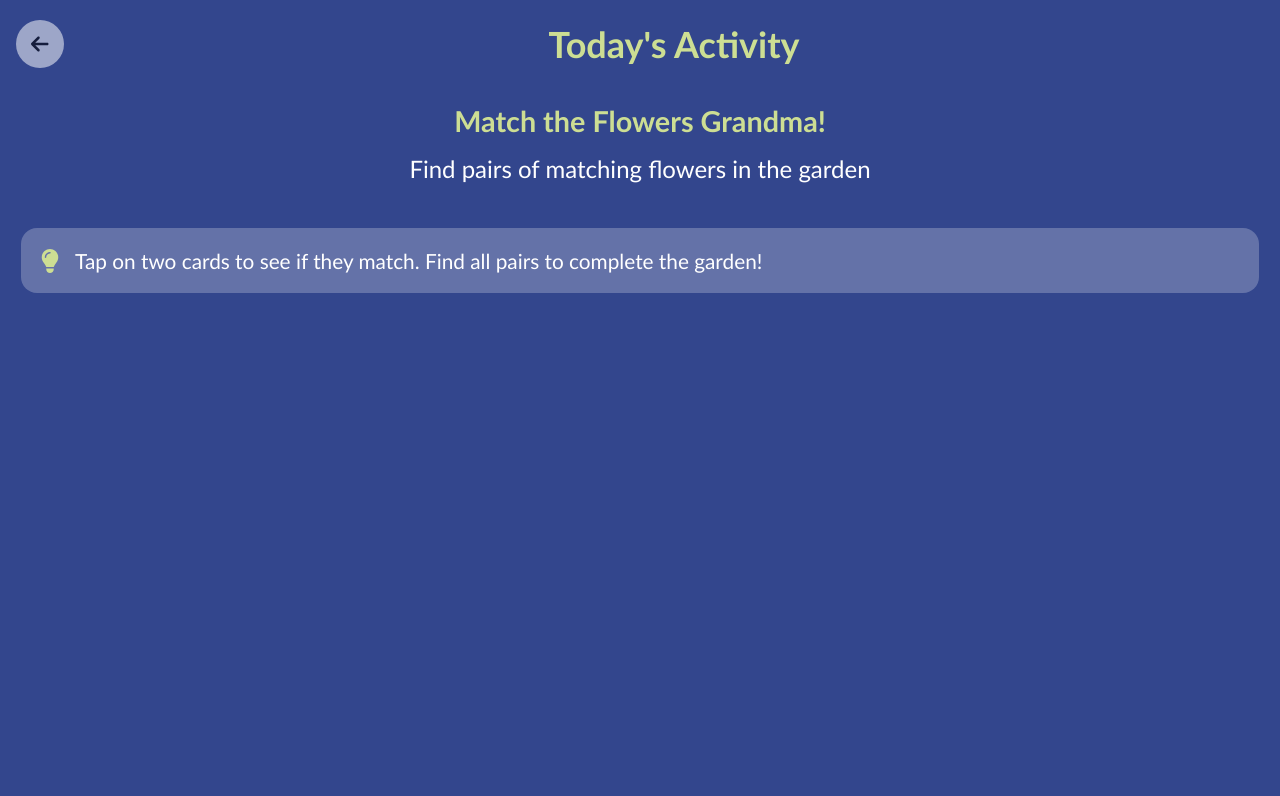
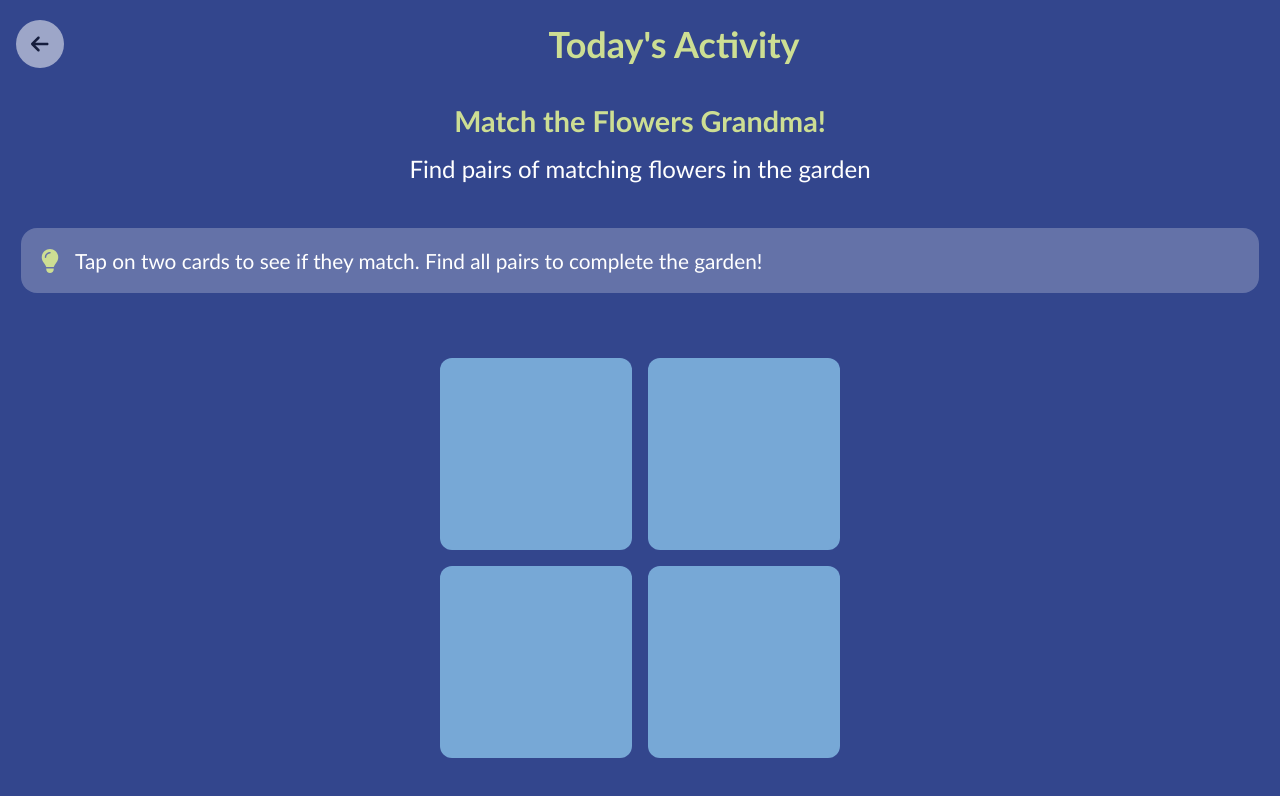
Before and after one commit to prifinkler/react-bright-mind, a React (Vite) app: page /activity in a window 1280 px wide. Shown: the top 796 px of the page. Built offline with nearby package versions, Linux system fonts and the light colour scheme.

Commit message:
Activy page updates

```diff
--- a/src/components/ActivityPage.css
+++ b/src/components/ActivityPage.css
@@ -93,3 +93,29 @@
     flex-shrink: 0;
     font-size: 24px;
 }
+
+.game-area {
+    padding: 20px;
+    margin: 20px 0;
+}
+
+.memory-grid {
+    display: grid;
+    grid-template-columns: repeat(2, 1fr);
+    gap: 16px;
+    max-width: 400px;
+    margin: 0 auto;
+}
+
+.memory-card {
+    aspect-ratio: 1;
+    background: var(--acapulco-blue);
+    border-radius: 12px;
+    cursor: pointer;
+    transition: transform 0.3s ease, background-color 0.3s ease;
+}
+
+.memory-card:hover {
+    transform: scale(1.02);
+    background-color: var(--clear-sky);
+}
--- a/src/components/ActivityPage.tsx
+++ b/src/components/ActivityPage.tsx
@@ -33,6 +33,20 @@ const ActivityPage = () => {
                     </p>
                 </div>
 
+                <div className="game-area">
+                    <div className="memory-grid">
+                        {Array(4).fill(null).map((_, index) => (
+                            <div
+                                key={index}
+                                className="memory-card"
+                                onClick={() => !isComplete && handleComplete()}
+                            >
+                            </div>
+                        ))}
+                    </div>
+
+
+                </div>
 
             </div>
         </div>
```
